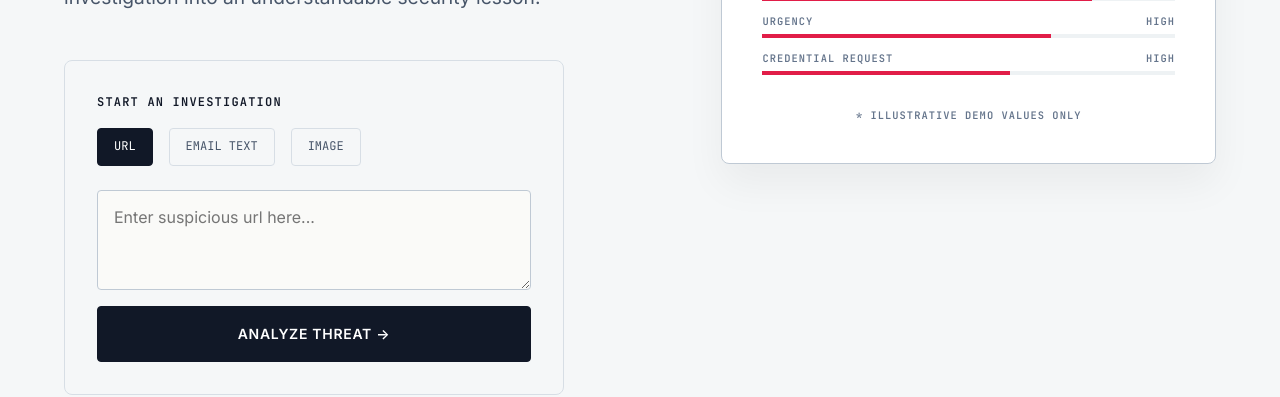
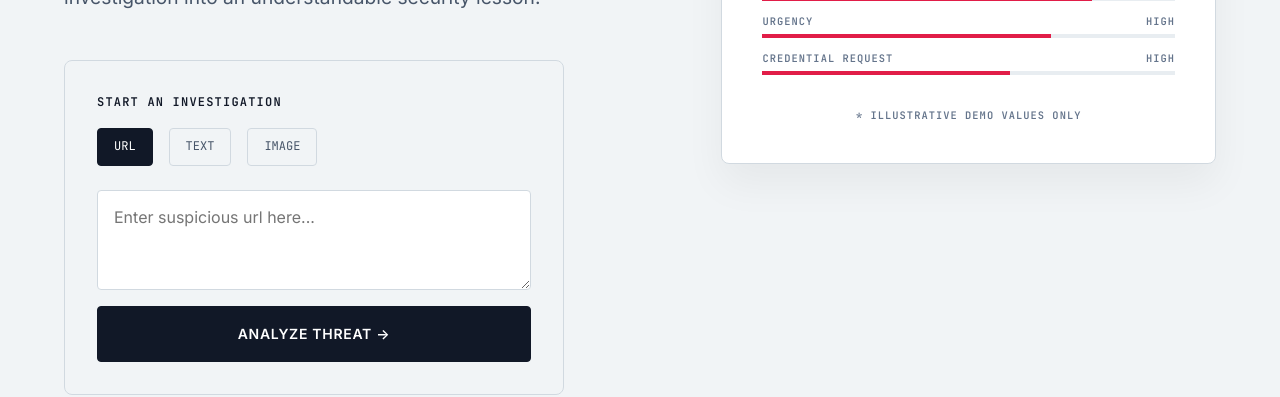
Before and after one commit to kunkuabhinash-hub/phishforensics-ai, a React (Vite) app in the folder frontend/: page / in a window 1280 px wide. Shown: the part 820-1217 px from the top of the page. Built offline with nearby package versions, Linux system fonts and the light colour scheme; no server answers.

Commit message:
fix: resolve TS errors causing white screen, update color tokens to user specification

```diff
--- a/frontend/src/index.css
+++ b/frontend/src/index.css
@@ -9,11 +9,11 @@
   /* ─── COLOR TOKENS ─────────────────────────────────────────────────────── */
 
   /* Bright / Editorial Surfaces */
-  --bg-primary: #F5F7F8;
-  --bg-warm-white: #FAFAF8;
+  --bg-primary: #F1F4F6;
+  --bg-warm-white: #FFFFFF;
   --bg-pure-white: #FFFFFF;
-  --bg-light: #EEF2F4;
-  --bg-soft-blue: #E6EDF2;
+  --bg-light: #E8EDF1;
+  --bg-soft-blue: #E8EDF1;
 
   /* Text */
   --text-primary: #111827;
@@ -21,17 +21,17 @@
   --text-muted: #64748B;
 
   /* Borders */
-  --border-light: #D7DEE5;
-  --border-strong: #BFC9D4;
+  --border-light: #D1D9E0;
+  --border-strong: #D1D9E0;
 
   /* Accents */
   --blue-primary: #2563EB;
   --blue-bright: #3B82F6;
-  --cyan-accent: #06B6D4;
+  --cyan-accent: #0891B2;
 
   /* Dark Contrast Sections */
   --navy-deep: #0B1726;
-  --navy-dark: #101D2D;
+  --navy-dark: #142337;
 
   /* Semantic */
   --danger: #E11D48;
--- a/frontend/src/layouts/MainLayout.tsx
+++ b/frontend/src/layouts/MainLayout.tsx
@@ -1,10 +1,6 @@
-import React from 'react';
-import { Outlet, Link, useLocation } from 'react-router-dom';
+import { Outlet, Link } from 'react-router-dom';
 
 export default function MainLayout() {
-  const location = useLocation();
-  const isDashboard = location.pathname.includes('/dashboard');
-
   return (
     <div className="layout-wrapper" style={{ minHeight: '100vh', display: 'flex', flexDirection: 'column' }}>
 
@@ -28,7 +24,7 @@ export default function MainLayout() {
           </Link>
 
           {/* Nav Links */}
-          <nav style={{ display: 'flex', gap: '2rem', alignItems: 'center', display: 'none' }} className="desktop-nav">
+          <nav style={{ display: 'none', gap: '2rem', alignItems: 'center' }} className="desktop-nav">
             {['Product', 'How It Works', 'Attack DNA', 'Forensics', 'Dashboard'].map((link) => (
               <a href="#" key={link} className="mono-label" style={{ color: 'var(--text-primary)', transition: 'color 0.2s', fontWeight: 500 }}>
                 {link.toUpperCase()}
--- a/frontend/src/pages/Home.tsx
+++ b/frontend/src/pages/Home.tsx
@@ -1,13 +1,13 @@
 import React, { useState } from 'react';
 import { useNavigate } from 'react-router-dom';
-import { analyzeArtifact } from '../services/api';
+import { apiService } from '../services/api';
 import type { AnalysisRequest, AnalysisResponse } from '../types';
 
 export default function Home() {
   const navigate = useNavigate();
   const [isAnalyzing, setIsAnalyzing] = useState(false);
   const [error, setError] = useState<string | null>(null);
-  const [inputType, setInputType] = useState<'url' | 'email_text' | 'image'>('url');
+  const [inputType, setInputType] = useState<'url' | 'text' | 'image'>('url');
   const [inputValue, setInputValue] = useState('');
 
   const handleAnalyze = async (e: React.FormEvent) => {
@@ -23,7 +23,7 @@ export default function Home() {
     };
 
     try {
-      const result: AnalysisResponse = await analyzeArtifact(req);
+      const result: AnalysisResponse = await apiService.submitAnalysis(req);
       navigate('/dashboard', { state: { analysisResult: result } });
     } catch (err: any) {
       setError(err.message || 'An error occurred during analysis.');
@@ -38,7 +38,7 @@ export default function Home() {
       <section className="section section-light" style={{ minHeight: '90vh', display: 'flex', flexDirection: 'column', justifyContent: 'center' }}>
         <div className="container">
           <div style={{ display: 'grid', gridTemplateColumns: '1.2fr 1fr', gap: '4rem', alignItems: 'center' }}>
-            <div className="hero-content" style={{ opacity: 0 }} ref={el => el && el.classList.add('animate-fade-up')}>
+            <div className="hero-content" style={{ opacity: 0 }} ref={el => { if (el) el.classList.add('animate-fade-up'); }}>
               <p className="mono-label" style={{ marginBottom: '1.5rem' }}>DIGITAL THREAT FORENSICS / 01</p>
               <h1 className="display-title" style={{ marginBottom: '1.5rem' }}>
                 DON'T JUST<br/>
@@ -61,7 +61,7 @@ export default function Home() {
               <form onSubmit={handleAnalyze} style={{ display: 'flex', flexDirection: 'column', gap: '1rem', maxWidth: '500px', backgroundColor: 'var(--bg-white)', padding: '2rem', border: '1px solid var(--border-light)', borderRadius: 'var(--r-md)' }}>
                 <p className="mono-label" style={{ color: 'var(--text-primary)' }}>START AN INVESTIGATION</p>
                 <div style={{ display: 'flex', gap: '1rem', marginBottom: '0.5rem' }}>
-                  {['url', 'email_text', 'image'].map((type) => (
+                  {['url', 'text', 'image'].map((type) => (
                     <button
                       key={type}
                       type="button"
@@ -94,7 +94,7 @@ export default function Home() {
               </form>
             </div>
 
-            <div className="hero-visual" style={{ opacity: 0 }} ref={el => el && el.classList.add('animate-fade-up', 'animate-delay-2')}>
+            <div className="hero-visual" style={{ opacity: 0 }} ref={el => { if (el) el.classList.add('animate-fade-up', 'animate-delay-2'); }}>
               <div style={{ backgroundColor: 'var(--bg-pure-white)', border: '1px solid var(--border-strong)', padding: '2.5rem', borderRadius: 'var(--r-md)', boxShadow: '0 20px 40px rgba(0,0,0,0.05)' }}>
                 <p className="mono-label" style={{ marginBottom: '2rem', borderBottom: '1px solid var(--border-light)', paddingBottom: '1rem' }}>FORENSIC ANALYSIS PREVIEW</p>
 
@@ -176,7 +176,7 @@ export default function Home() {
 
               <div style={{ display: 'flex', flexDirection: 'column', gap: '1rem' }}>
                 {['DETECT', 'UNDERSTAND', 'RECONSTRUCT', 'EDUCATE'].map((word, idx) => (
-                  <h3 key={idx} style={{ fontSize: 'clamp(2rem, 4vw, 3rem)', color: 'var(--text-primary)', borderBottom: '1px solid var(--border-light)', paddingBottom: '0.5rem', opacity: 0 }} ref={el => el && el.classList.add('animate-fade-up')} style={{ animationDelay: `${idx * 100}ms` }}>
+                  <h3 key={idx} style={{ fontSize: 'clamp(2rem, 4vw, 3rem)', color: 'var(--text-primary)', borderBottom: '1px solid var(--border-light)', paddingBottom: '0.5rem', opacity: 0, animationDelay: `${idx * 100}ms` }} ref={el => { if (el) el.classList.add('animate-fade-up'); }}>
                     {word}
                   </h3>
                 ))}
@@ -326,7 +326,7 @@ export default function Home() {
         <div className="container">
           <h2 className="section-title" style={{ textAlign: 'center', marginBottom: '4rem' }}>THE EVIDENCE BEHIND THE VERDICT.</h2>
 
-          <div style={{ display: 'grid', gridTemplateColumns: 'repeat(12, 1fr)', gap: '1.5rem', autoRows: 'minmax(150px, auto)' }}>
+          <div style={{ display: 'grid', gridTemplateColumns: 'repeat(12, 1fr)', gap: '1.5rem', gridAutoRows: 'minmax(150px, auto)' }}>
 
             <div style={{ gridColumn: 'span 8', backgroundColor: 'var(--bg-pure-white)', padding: '2rem', border: '1px solid var(--border-light)' }}>
               <p className="mono-label" style={{ marginBottom: '1rem' }}>EMAIL HEADERS</p>
```
